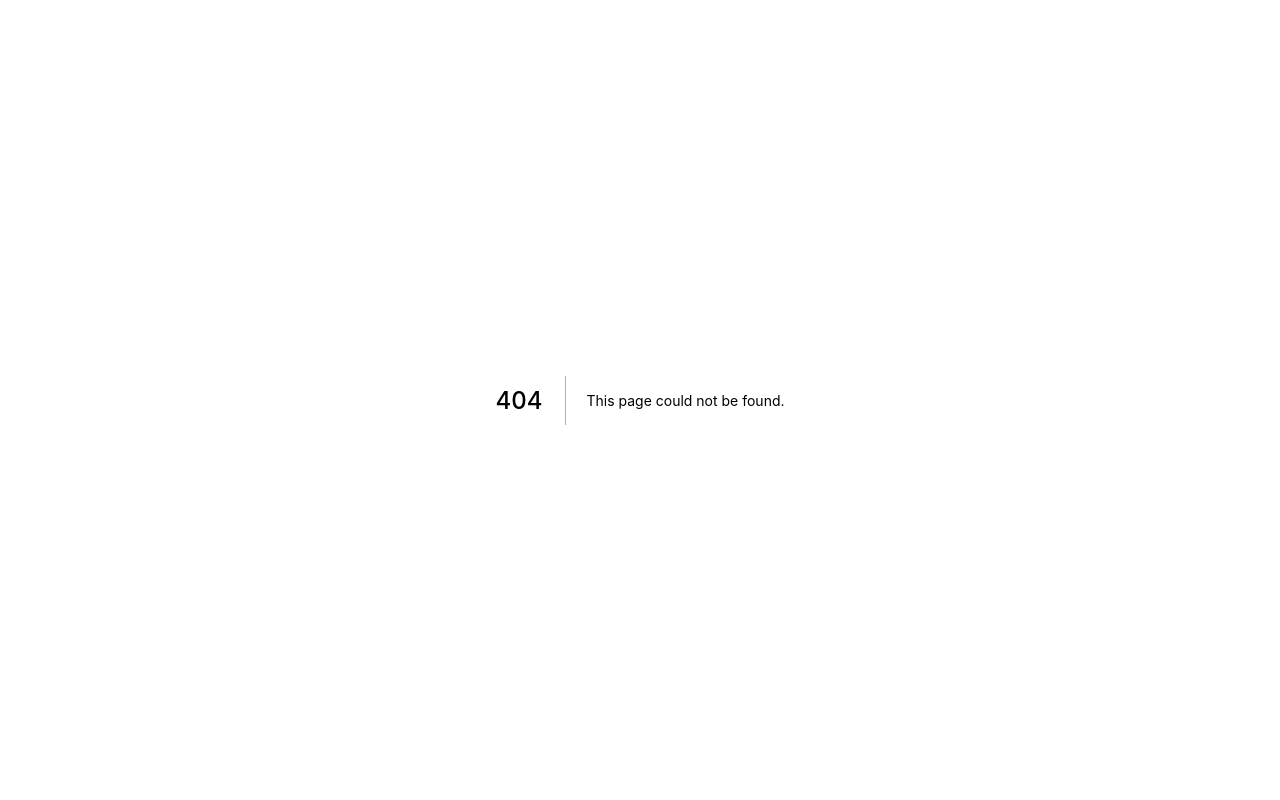
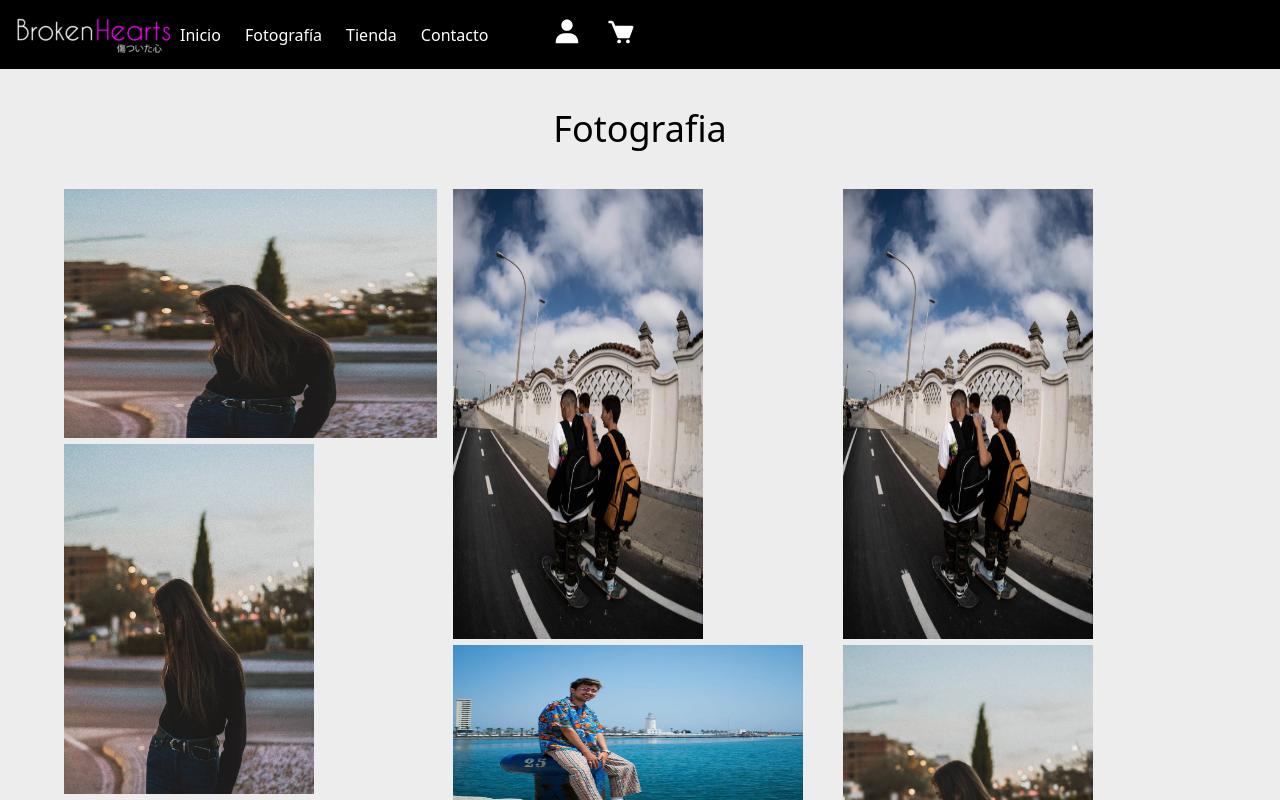
Before and after one commit to eudys1/brokenHeartsReactWeb, a Next.js app: page /Photografy in a window 1280 px wide. Before the commit this address had no page. Shown: the top 800 px of the page. Built offline with nearby package versions, Linux system fonts and the light colour scheme.

Commit message:
trying create the mansonery galery, fail

```diff
--- /dev/null
+++ b/components/Gallery.tsx
@@ -0,0 +1,23 @@
+import ImageComponent from "./ImageComponent";
+
+
+export default function Gallery(){
+
+    return(
+        <div className={` md:masonry-2-col lg:masonry-3-col box-border mx-auto before:box-inherit after:box-inherit `}>
+                <ImageComponent className="" src={"/marta.jpg"} width={450} height={300} alt={"marta"} scale={true} />
+                <ImageComponent className="" src={"/marta.jpg"} width={250} height={350} alt={"marta"} scale={true} />
+                <ImageComponent className="" src={"/jaime.jpg"} width={100} height={450} alt={"jaime"} scale={true} />
+                <ImageComponent className="" src={"/marta.jpg"} width={200} height={350} alt={"marta"} scale={true} />
+                <ImageComponent className="" src={"/3personas-skate.jpg"} width={250} height={450} alt={"3 personas en skate"} scale={true} />
+                <ImageComponent className="" src={"/jaime.jpg"} width={350} height={200} alt={"jaime"} scale={true} />
+                <ImageComponent className="" src={"/jaime.jpg"} width={300} height={500} alt={"jaime"} scale={true} />
+                <ImageComponent className="" src={"/3personas-skate.jpg"} width={250} height={300} alt={"3 personas en skate"} scale={true} />
+                <ImageComponent className="" src={"/jaime.jpg"} width={250} height={350} alt={"jaime"} scale={true} />
+                <ImageComponent className="" src={"/3personas-skate.jpg"} width={250} height={450} alt={"3 personas en skate"} scale={true} />
+                <ImageComponent className="" src={"/marta.jpg"} width={250} height={300} alt={"marta"} scale={true} />
+                <ImageComponent className="" src={"/3personas-skate.jpg"} width={450} height={500} alt={"3 personas en skate"} scale={true} />
+                <ImageComponent className="" src={"/jaime.jpg"} width={300} height={450} alt={"jaime"} scale={true} />
+        </div>
+    )
+}
--- a/components/Header.tsx
+++ b/components/Header.tsx
@@ -16,7 +16,7 @@ export default function Header({ className }: HeaderProps) {
 
                 <div className="hidden lg:flex gap-6 items-center text-white ">
                     <Link href="/"><a className="transition duration-300 hover:scale-125 " >Inicio</a></Link>
-                    <Link href="/"><a className="transition duration-300 hover:scale-125" >Fotografía</a></Link>
+                    <Link href="/Photografy"><a className="transition duration-300 hover:scale-125" >Fotografía</a></Link>
                     <Link href="/"><a className="transition duration-300 hover:scale-125" >Tienda</a></Link>
                     <Link href="/Contact"><a className="transition duration-300 hover:scale-125 " >Contacto</a></Link>
 
--- a/components/ImageComponent.tsx
+++ b/components/ImageComponent.tsx
@@ -16,7 +16,7 @@ export default function ImageComponent({ src, width, height, alt, scale, classNa
 
     return (
 
-        <div className={`${scale ? 'transition duration-500 hover:scale-110' : 'transition duration-300 hover:grayscale hover:brightness-50 '}  ${className} `}>
+        <div className={` w-fit ${scale ? 'transition duration-500 hover:scale-110' : 'transition duration-300 hover:grayscale hover:brightness-50 '}  ${className} `}>
             <Image src={src} width={width} height={height} alt={alt} />
         </div>
 
--- a/package.json
+++ b/package.json
@@ -9,6 +9,7 @@
     "lint": "next lint"
   },
   "dependencies": {
+    "firebase": "^9.6.10",
     "formik": "^2.2.9",
     "next": "12.1.2",
     "react": "18.0.0",
--- a/pages/Contact.tsx
+++ b/pages/Contact.tsx
@@ -6,6 +6,7 @@ import * as Yup from 'yup';
 const FormValidation = Yup.object().shape({
     nombre: Yup.string().required("Introduce un nombre"),
     apellidos: Yup.string(),
+    archivo:Yup.mixed(),
     dudas: Yup.string(),
     email: Yup.string().email("Introduce un email válido").required("Introduce un email"),
     privacityPolicy: Yup.boolean().oneOf([true], 'Debes aceptar las políticas de privacidad').required(),
@@ -15,15 +16,16 @@ const FormValidation = Yup.object().shape({
 //TODO: use sendGrid and api from next to meke usefull this form
 
 export default function Contact() {
-    async function handleOnSubmit(e:FormikValues) {
+    async function handleOnSubmit(e: FormikValues) {
         // e.preventDefault();
-        const allContactData= e;
+        const allContactData = e;
 
-        fetch('/api/mail', {
-            method:'POST',
+        await fetch('/api/mail', {
+            method: 'POST',
             body: JSON.stringify(allContactData),
         })
-        console.log("No api",allContactData);
+
+        console.log("No api", allContactData);
 
     }
 
@@ -41,7 +43,7 @@ export default function Contact() {
 
             <div className="w-[600px] mx-auto bg-white rounded-lg py-7 px-10 my-10">
                 <Formik
-                    initialValues={{ nombre: "", apellidos: "", email: "", dudas: "", privacityPolicy: false, }}
+                    initialValues={{ nombre: "", apellidos: "", email: "", dudas: "", privacityPolicy: false, archivo:undefined }}
                     onSubmit={handleOnSubmit}
                     validationSchema={FormValidation}
                 >
@@ -53,6 +55,7 @@ export default function Contact() {
                         </div>
 
                         <Field name="apellidos" type="text" placeholder="Apellidos" className="w-full bg-[#e9f1fe] mb-[25px] mt-3 p-4 rounded-md  focus:border-[#2286FF] " />
+                        <input name="archivo" type="file" placeholder="Apellidos" />
 
                         <Field name="email" type="email" placeholder="Email *" className="w-full bg-[#e9f1fe] mt-3 p-4 rounded-md  focus:border-[#2286FF] " />
                         <div className="min-h-[25px]">
--- /dev/null
+++ b/pages/Photografy.tsx
@@ -0,0 +1,26 @@
+import Head from 'next/head'
+import Gallery from '../components/Gallery';
+import Header from "../components/Header";
+
+export default function Photografy() {
+
+
+    return (
+        <>
+            <Head>
+                <title>Tienda</title>
+                <meta name="merchandising" content="Generated by Broken Hearts" />
+                <link rel="icon" href="/favicon.ico" />
+
+            </Head>
+
+            <Header className='bg-black'/>
+
+            <h1 className="text-4xl text-center my-10">Fotografia</h1>
+
+            <div className="max-w-[90%] m-auto">
+                <Gallery/>
+            </div>
+        </>
+    )
+}
--- a/pages/api/mail.tsx
+++ b/pages/api/mail.tsx
@@ -2,11 +2,9 @@ import type { NextApiRequest, NextApiResponse } from 'next'
 
 
 export default (req:NextApiRequest, res:NextApiResponse)=>{
-    console.log(req.body);
-
     const body = JSON.parse(req.body);
 
-    console.log(body);
 
-    res.status(200).json({ status: 'OK'});
+
+    res.status(200);
 }
--- a/styles/globals.css
+++ b/styles/globals.css
@@ -1,6 +1,43 @@
 @tailwind base;
 @tailwind components;
 @tailwind utilities;
+
+
+@layer utilities {
+  @variants responsive {
+    .masonry-3-col {
+      column-count: 3;
+      column-gap: 1em;
+    }
+
+    .masonry-2-col {
+      column-count: 2;
+      column-gap: 1em;
+    }
+
+    .break-inside {
+      break-inside: avoid;
+    }
+  }
+
+  .mansory {
+    -webkit-column-count: 4;
+
+    -moz-column-count: 4;
+
+    column-count: 4;
+
+    -webkit-column-width: 25%;
+
+    -moz-column-width: 25%;
+
+    column-width: 25%;
+
+    padding: 0 12px;
+  }
+
+  .mansory2 {}
+}
 
 html,
 body {
@@ -8,7 +45,7 @@ body {
   margin: 0;
   /* font-family: -apple-system, BlinkMacSystemFont, Segoe UI, Roboto, Oxygen,
     Ubuntu, Cantarell, Fira Sans, Droid Sans, Helvetica Neue, sans-serif; */
-    background-color:#ededed;
+  background-color: #ededed;
 }
 
 a {
```
Also changed, not shown: firebase.jsx (added, +17 -0 lines), 2 other files (tests, documents, lock files or other folders).
